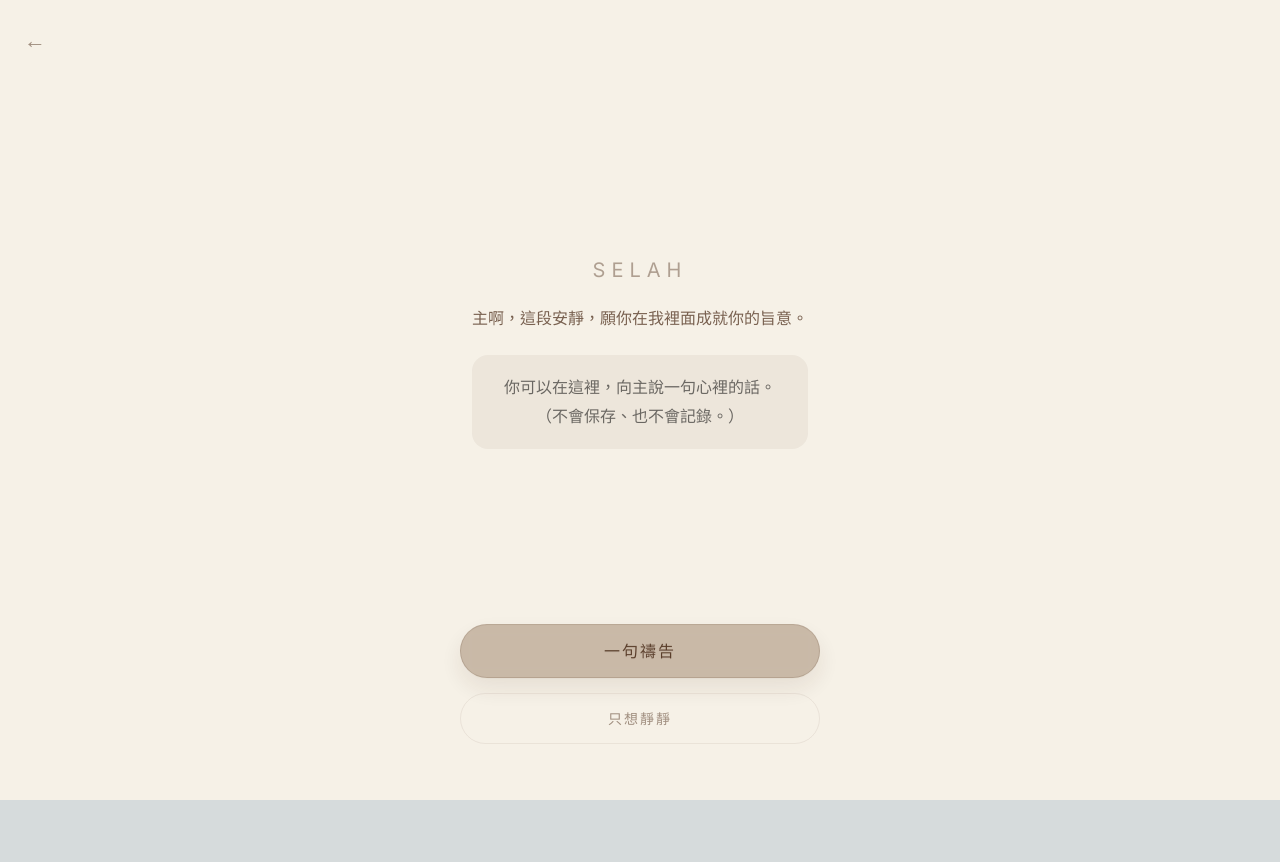
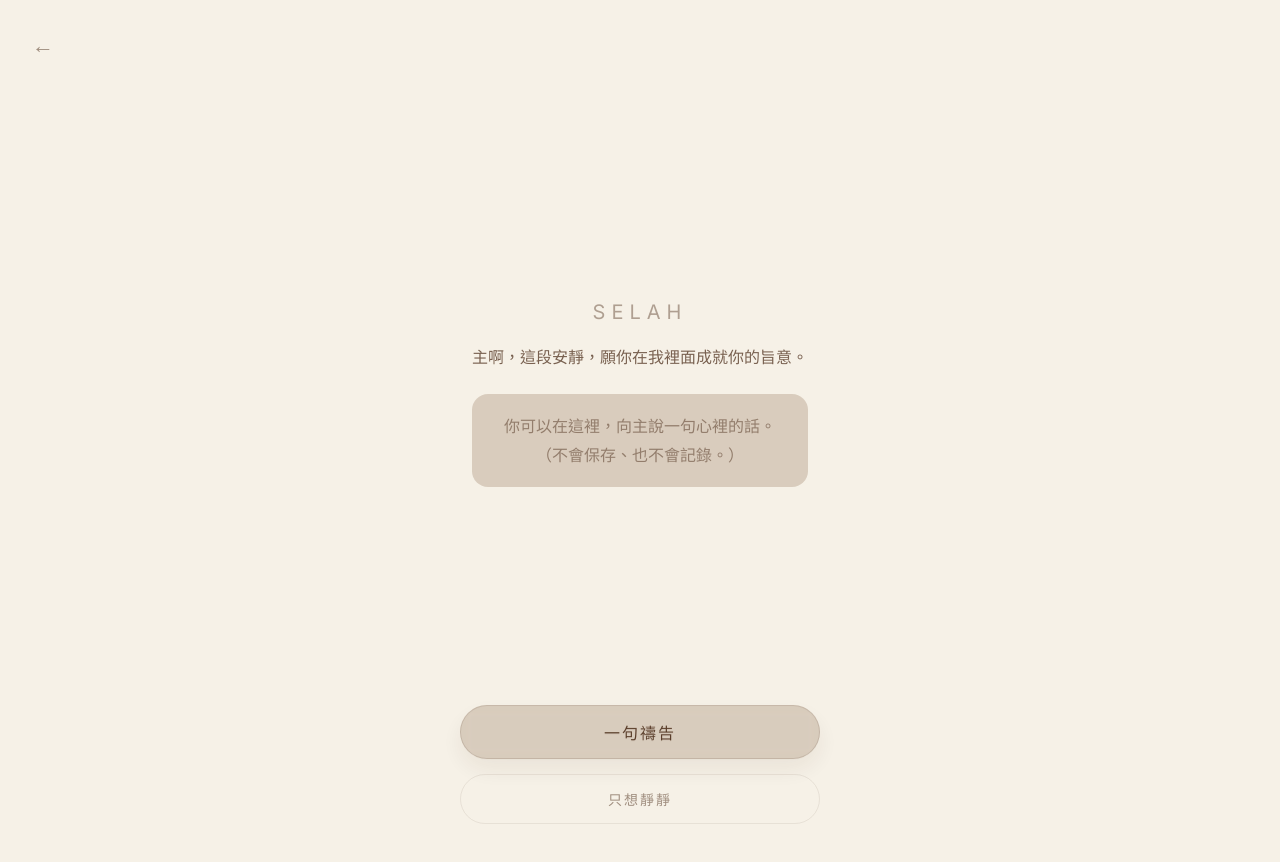
Before and after one commit to buzyfire-coder/selah-pwa, a Next.js app: page /echo in a window 1280 px wide. Shown: the top 862 px of the page. Before the commit the page ends 800 px from the top, so only its background shows below. Built offline with nearby package versions, Linux system fonts and the light colour scheme.

Commit message:
dark mode

```diff
--- a/app/done/page.tsx
+++ b/app/done/page.tsx
@@ -2,8 +2,8 @@
 import { useState } from "react";
 import { useSearchParams, useRouter } from "next/navigation";
 import Link from "next/link";
-const BG = "#F6F1E7";
-const TEXT = "#5A3E2B";
+const BG = "var(--bg)";
+const TEXT = "var(--text)";
 const WOOD = "#8B6B4F";
 
 
@@ -94,7 +94,7 @@ const styles: Record<string, React.CSSProperties> = {
     borderRadius: 999,
     background: "transparent",
     color: TEXT,
-    border: "1px solid rgba(90, 62, 43, 0.14)",
+    border: "1px solid var(--border)",
     fontSize: 14,
     letterSpacing: 2,
     opacity: 0.55,
--- a/app/echo/page.tsx
+++ b/app/echo/page.tsx
@@ -12,8 +12,8 @@ type Verse = {
   theme: string;
 };
 
-const BG = "#F6F1E7";
-const TEXT = "#5A3E2B";
+const BG = "var(--bg)";
+const TEXT = "var(--text)";
 const WOOD = "#8B6B4F";
 
 export default function EchoPage() {
@@ -168,7 +168,7 @@ export default function EchoPage() {
 const styles: Record<string, React.CSSProperties> = {
   page: {
     minHeight: "100vh",
-    background: BG,
+    background: "var(--bg)",
     padding: "24px 24px 48px",
     display: "flex",
     flexDirection: "column",
@@ -176,7 +176,7 @@ const styles: Record<string, React.CSSProperties> = {
   },
   back: {
     textDecoration: "none",
-    color: TEXT,
+    color: "var(--text)",
     fontSize: 22,
     opacity: 0.55,
     width: 30,
@@ -190,7 +190,7 @@ const styles: Record<string, React.CSSProperties> = {
   title: {
     fontSize: 20,
     letterSpacing: 6,
-    color: TEXT,
+    color: "var(--text)",
     opacity: 0.45,
     marginTop: 10,
   },
@@ -198,25 +198,25 @@ const styles: Record<string, React.CSSProperties> = {
     marginTop: 18,
     fontSize: 16,
     lineHeight: 1.9,
-    color: TEXT,
+    color: "var(--text)",
     opacity: 0.8,
   },
   verseBox: {
     marginTop: 22,
     padding: 18,
     borderRadius: 16,
-    background: "rgba(90, 62, 43, 0.06)",
+    background: "var(--wood)",
   },
   verse: {
     fontSize: 18,
     lineHeight: 1.9,
-    color: TEXT,
+    color: "var(--text)",
     opacity: 0.9,
   },
   ref: {
     marginTop: 10,
     fontSize: 13,
-    color: TEXT,
+    color: "var--(text)",
     opacity: 0.7,
   },
   actions: {
@@ -231,12 +231,12 @@ const styles: Record<string, React.CSSProperties> = {
     maxWidth: 360,
     padding: "14px 18px",
     borderRadius: 999,
-    background: "rgba(139, 107, 79, 0.42)",  // 柔和木色（半透明）
-    color: TEXT,                              // 字用棕色，不用白
-    border: "1px solid rgba(90, 62, 43, 0.18)",
+    background: "var(--wood)",
+    color: "var(--text)",                              // 字用棕色，不用白
+    border: "1px solid var(--border)",
     fontSize: 16,
     letterSpacing: 2,
-    boxShadow: "0 10px 26px rgba(90, 62, 43, 0.10)", // 很淡的浮起感
+    boxShadow: "0 10px 26px var(--shadow)", // 很淡的浮起感
     backdropFilter: "blur(6px)",
     animation: "selahSoftPulse 3.8s ease-in-out infinite",
   },
@@ -246,8 +246,8 @@ const styles: Record<string, React.CSSProperties> = {
     padding: "14px 18px",
     borderRadius: 999,
     background: "transparent",
-    color: TEXT,
-    border: "1px solid rgba(90, 62, 43, 0.14)",
+    color: "var(--text)",
+    border: "1px solid var(--border)",
     fontSize: 14,
     letterSpacing: 2,
     opacity: 0.55,
@@ -259,18 +259,18 @@ const styles: Record<string, React.CSSProperties> = {
     width: "100%",
     maxWidth: 520,
     borderRadius: 14,
-    border: "1px solid rgba(90, 62, 43, 0.18)",
+    border: "1px solid var(--border)",
     padding: 14,
     fontSize: 16,
     lineHeight: 1.7,
     outline: "none",
     background: "rgba(246, 241, 231, 0.8)",
-    color: TEXT,
+    color: "var(--text)",
   },
   tinyNote: {
     marginTop: 8,
     fontSize: 12,
-    color: TEXT,
+    color: "var(--text)",
     opacity: 0.45,
   },
 };
--- a/app/globals.css
+++ b/app/globals.css
@@ -1,6 +1,4 @@
-@tailwind base;
-@tailwind components;
-@tailwind utilities;
+
 
 :root {
   --foreground-rgb: 0, 0, 0;
@@ -49,3 +47,28 @@ body {
   50%  { transform: translateY(-1px); opacity: 1; }
   100% { transform: translateY(0); opacity: 0.92; }
 }
+:root{
+  --bg: #F6F1E7;
+  --text: #5A3E2B;
+  --wood: rgba(139, 107, 79, 0.28);
+  --border: rgba(90, 62, 43, 0.16);
+  --panel: rgba(90, 62, 43, 0.06);
+  --shadow: rgba(90, 62, 43, 0.08);
+}
+
+@media (prefers-color-scheme: dark){
+  :root{
+    --bg: #0E0F12;                 /* 夜間底色：極深、唔刺眼 */
+    --text: rgba(246,241,231,.90); /* 米白字：柔和 */
+    --wood: rgba(246,241,231,0.10);
+    --border: rgba(246,241,231,0.14);
+    --panel: rgba(246,241,231,0.06);
+    --shadow: rgba(0,0,0,0.35);
+  }
+}
+
+/* 讓整站跟色 */
+html, body{
+  background: var(--bg);
+  color: var(--text);
+}
--- a/app/layout.tsx
+++ b/app/layout.tsx
@@ -8,7 +8,7 @@ export const metadata: Metadata = {
   title: "Selah",
   description: "一個幫助人親近神的屬靈空間",
   // 解除你終端機顯示嘅 metadataBase 警告（本地先用 localhost）
-  metadataBase: new URL("http://selah-pwa.vercel.app/"),
+  metadataBase: new URL("http://localhost:3000"),
 };
 
 export default function RootLayout({
--- a/app/page.tsx
+++ b/app/page.tsx
@@ -56,11 +56,11 @@ const styles: Record<string, React.CSSProperties> = {
     textAlign: "center",
     padding: "16px 20px",
     borderRadius: 999,
-    background: "#8B6B4F",
-    color: "#F6F1E7",
+    background: "var(--bg)",
+    color: "var(--text)",
     textDecoration: "none",
     fontSize: 18,
     letterSpacing: 2,
-    boxShadow: "0 16px 30px rgba(122, 90, 58, 0.18)",
+    boxShadow: "0 16px 30px var(--shadow)",
   },
 };
--- a/app/selah/page.tsx
+++ b/app/selah/page.tsx
@@ -14,8 +14,8 @@ type Verse = {
 
 type VerseN = Omit<Verse, "id"> & { id: number };
 
-const BG = "#F6F1E7";
-const TEXT = "#5A3E2B";
+const BG = "var(--bg)";
+const TEXT = "var(--text)";
 
 // ---------- helpers ----------
 function shuffle<T>(arr: T[]) {
--- a/app/time/page.tsx
+++ b/app/time/page.tsx
@@ -4,8 +4,8 @@ import { useMemo, useState } from "react";
 import Link from "next/link";
 import { useRouter } from "next/navigation";
 
-const BG = "#F6F1E7";
-const TEXT = "#5A3E2B";
+const BG = "var(--bg)";
+const TEXT = "var(--text)";
 const WOOD = "#8B6B4F";
 const WOOD_SOFT = "#C8B29A";
 
@@ -117,11 +117,11 @@ const styles: Record<string, React.CSSProperties> = {
     maxWidth: 360,
     padding: "16px 20px",
     borderRadius: 999,
-    background: WOOD,
+    background: "var(--wood)",
     color: BG,
     border: "none",
     fontSize: 18,
     letterSpacing: 1.5,
-    boxShadow: "0 16px 30px rgba(122, 90, 58, 0.18)",
+    boxShadow: "0 16px 30px var(--shadow)",
   },
 };
```
